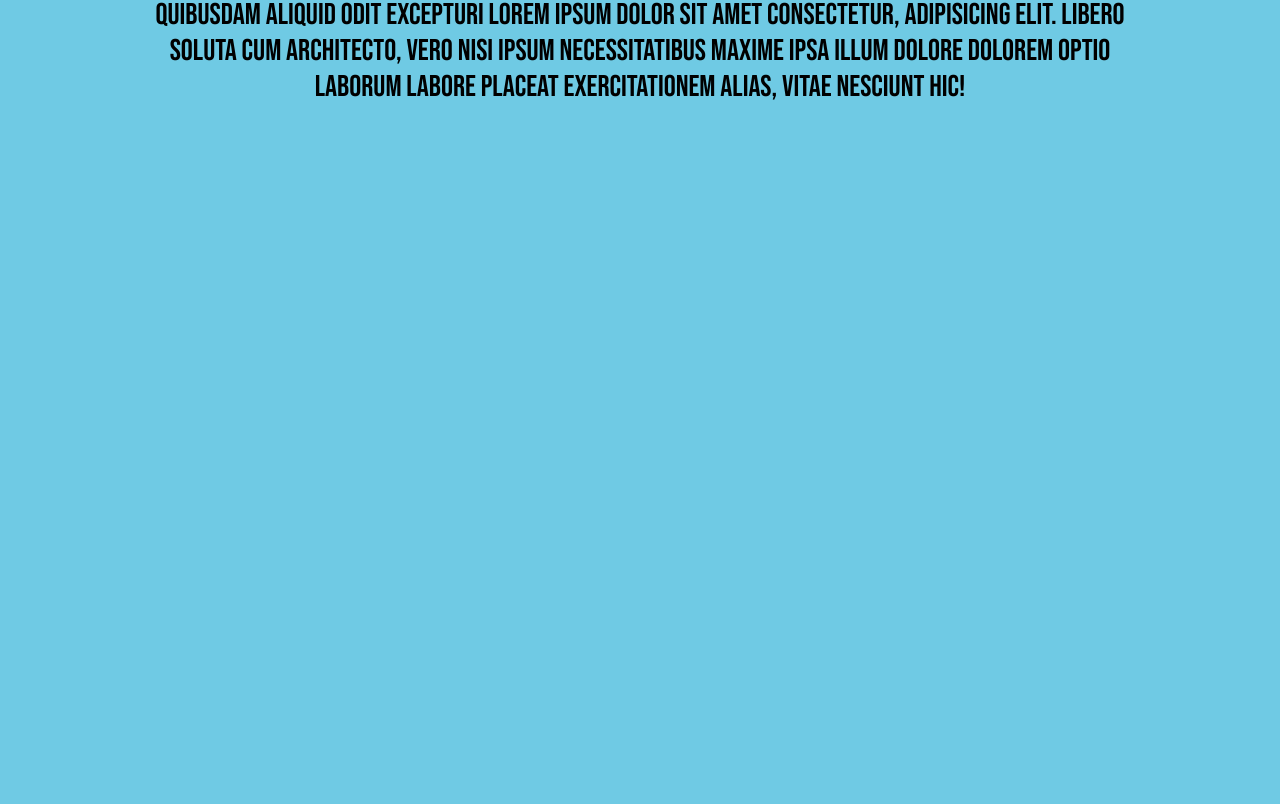
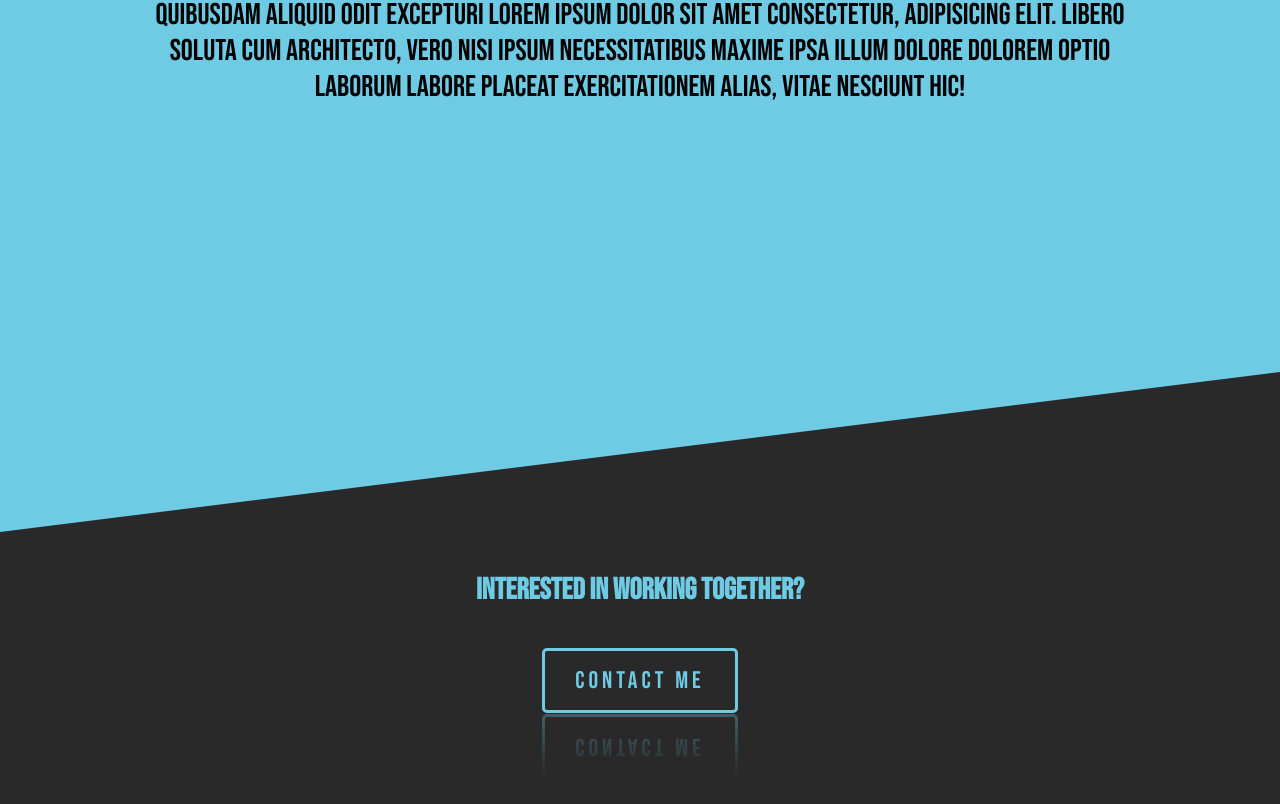
Before and after one commit to ericswkshp/ericarsenault, a website: page index.html in a window 1280 px wide. Shown: the part 1048-1852 px from the top of the page. Before the commit the page ends 1420 px from the top, so only its background shows below. Drawn offline with Linux system fonts and the light colour scheme.

Commit message:
Added reflect to nav/ contact button

```diff
--- a/index.html
+++ b/index.html
@@ -48,5 +48,10 @@
         vitae nesciunt hic!
       </p>
     </div>
+
+    <div class="contact-section">
+      <h1 class="contact-title">Interested in working together?</h1>
+      <a href="#" class="contact-btn btn"> Contact Me </a>
+    </div>
   </body>
 </html>
--- a/sass/main.scss
+++ b/sass/main.scss
@@ -30,6 +30,13 @@ html {
     display: inline-block;
     margin: 0 2rem;
     text-transform: uppercase;
+    -webkit-box-reflect: below -10px linear-gradient(transparent, #0005);
+    transition: all 0.3s;
+
+    &:hover {
+      text-shadow: $color-secondary 2px 2px 8px;
+      transform: translateY(-2px);
+    }
   }
 }
 
@@ -86,3 +93,46 @@ html {
     color: $color-tertiary;
   }
 }
+
+.contact-section {
+  background-color: $color-secondary;
+  height: 100vh;
+  text-align: center;
+
+  clip-path: polygon(0 20%, 100% 0, 100% 100%, 0% 100%);
+}
+
+.contact-title {
+  color: $color-primary;
+  font-size: 3rem;
+  padding-top: 20rem;
+  margin: 0 auto;
+}
+
+// *********************
+
+.contact-btn {
+  position: relative;
+  display: inline-block;
+  padding: 15px 30px;
+  margin: 40px 0;
+  color: $color-primary;
+  border: solid 3px;
+  border-radius: 5px;
+
+  font-size: 24px;
+  text-decoration: none;
+  text-transform: uppercase;
+  overflow: hidden;
+  transition: 0.5s;
+  letter-spacing: 4px;
+  -webkit-box-reflect: below 1px linear-gradient(transparent, #0005);
+}
+
+a:hover {
+  background: $color-primary;
+  color: #050801;
+  border: none;
+  box-shadow: 0 0 5px $color-primary, 0 0 25px $color-primary,
+    0 0 50px $color-primary, 0 0 200px $color-primary;
+}
```
Also changed, not shown: css/style.css.
